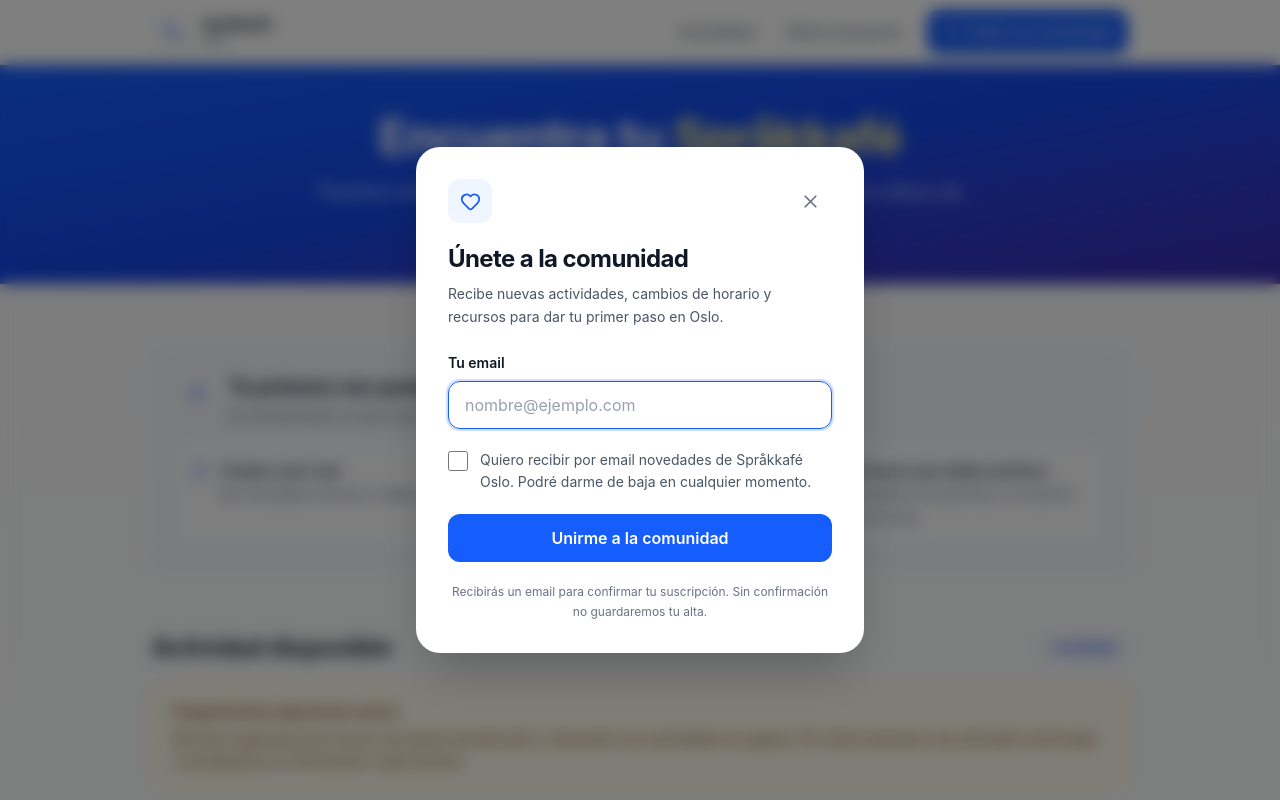
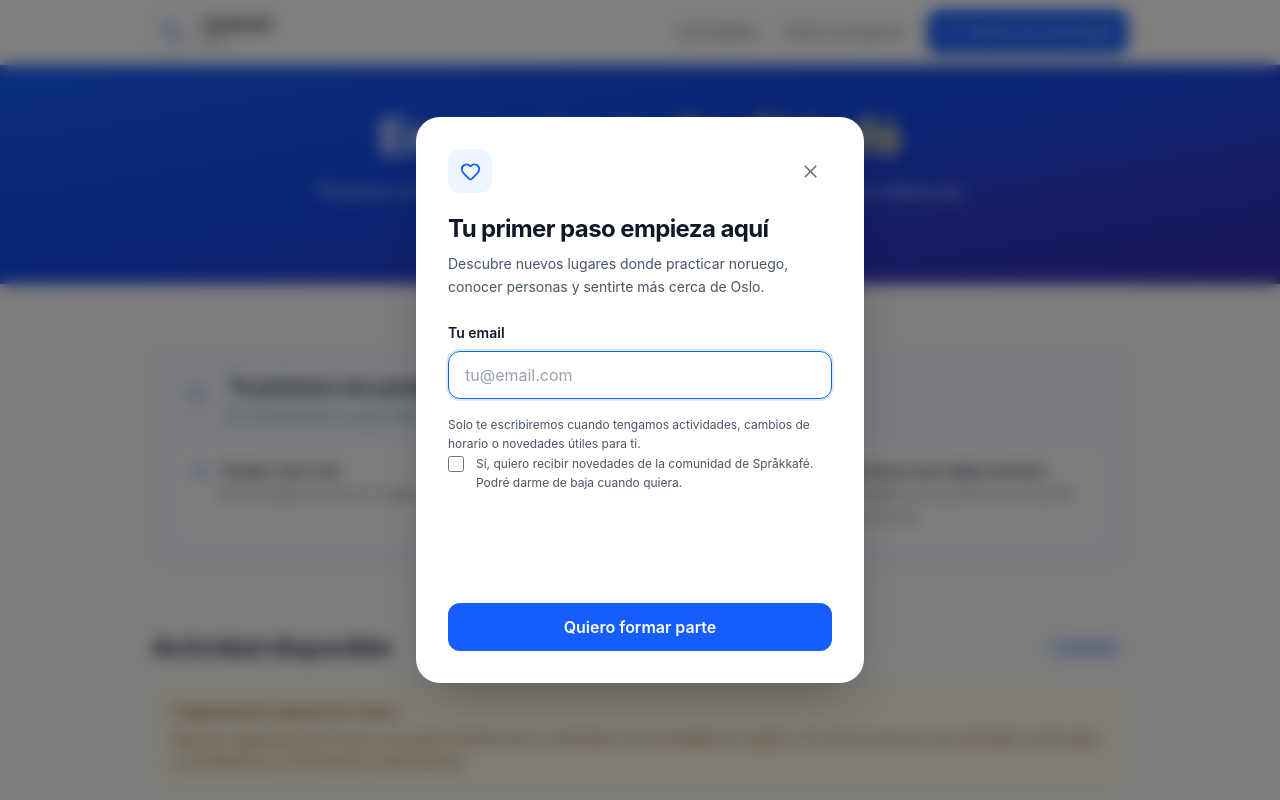
Before and after one commit to DaniBetanD/sprakkafe-oslo, a React (Vite) app: page / in a window 1280 px wide. Both pictures are taken after a click on the button "Únete a la comunidad". Shown: the top 800 px of the page. Built offline with nearby package versions, Linux system fonts and the light colour scheme.

Commit message:
feat: connect community signup to MailerLite

```diff
--- a/api/subscribe.js
+++ /dev/null
@@ -1,61 +0,0 @@
-const BREVO_DOI_URL = "https://api.brevo.com/v3/contacts/doubleOptinConfirmation";
-const EMAIL_PATTERN = /^[^\s@]+@[^\s@]+\.[^\s@]+$/;
-
-function getSiteUrl(request) {
-    if (process.env.PUBLIC_SITE_URL) return process.env.PUBLIC_SITE_URL;
-    const host = request.headers["x-forwarded-host"] || request.headers.host;
-    const protocol = request.headers["x-forwarded-proto"] || "https";
-    return `${protocol}://${host}`;
-}
-
-export default async function handler(request, response) {
-    if (request.method !== "POST") {
-        response.setHeader("Allow", "POST");
-        return response.status(405).json({ error: "method_not_allowed" });
-    }
-
-    const apiKey = process.env.BREVO_API_KEY;
-    const listId = Number(process.env.BREVO_LIST_ID);
-    const templateId = Number(process.env.BREVO_DOI_TEMPLATE_ID);
-
-    if (!apiKey || !Number.isInteger(listId) || !Number.isInteger(templateId)) {
-        console.error("Community signup is missing Brevo configuration.");
-        return response.status(503).json({ error: "service_unavailable" });
-    }
-
-    const email = String(request.body?.email || "").trim().toLowerCase();
-    const consent = request.body?.consent === true;
-    const website = String(request.body?.website || "").trim();
-
-    if (website) return response.status(200).json({ ok: true });
-    if (!EMAIL_PATTERN.test(email) || !consent) {
-        return response.status(400).json({ error: "invalid_request" });
-    }
-
-    try {
-        const brevoResponse = await fetch(BREVO_DOI_URL, {
-            method: "POST",
-            headers: {
-                accept: "application/json",
-                "api-key": apiKey,
-                "content-type": "application/json",
-            },
-            body: JSON.stringify({
-                email,
-                includeListIds: [listId],
-                redirectionUrl: `${getSiteUrl(request)}/?subscription=confirmed`,
-                templateId,
-            }),
-        });
-
-        if (!brevoResponse.ok) {
-            console.error("Brevo DOI request failed.", brevoResponse.status);
-            return response.status(502).json({ error: "provider_error" });
-        }
-
-        return response.status(201).json({ ok: true });
-    } catch (error) {
-        console.error("Brevo DOI request could not be completed.", error);
-        return response.status(502).json({ error: "provider_error" });
-    }
-}
--- a/src/components/CommunitySignupModal.jsx
+++ b/src/components/CommunitySignupModal.jsx
@@ -1,42 +1,45 @@
-import { useEffect, useRef, useState } from "react";
+import { useEffect, useRef } from "react";
 import { createPortal } from "react-dom";
 import { Heart, X } from "lucide-react";
 
 export default function CommunitySignupModal({ onClose }) {
     const dialogRef = useRef(null);
-    const emailRef = useRef(null);
-    const [status, setStatus] = useState("idle");
-
-    async function handleSubmit(event) {
-        event.preventDefault();
-        setStatus("submitting");
-        const formData = new FormData(event.currentTarget);
-
-        try {
-            const response = await fetch("/api/subscribe", {
-                method: "POST",
-                headers: { "content-type": "application/json" },
-                body: JSON.stringify({
-                    email: formData.get("email"),
-                    consent: formData.get("consent") === "on",
-                    website: formData.get("website"),
-                }),
-            });
-
-            if (!response.ok) throw new Error("Subscription request failed");
-            setStatus("success");
-        } catch {
-            setStatus("error");
-        }
-    }
+    const recaptchaRef = useRef(null);
 
     useEffect(() => {
         const appRoot = document.getElementById("root");
         const previousOverflow = document.body.style.overflow;
         const previousFocus = document.activeElement;
+
         appRoot.setAttribute("inert", "");
         document.body.style.overflow = "hidden";
-        emailRef.current?.focus();
+        dialogRef.current?.querySelector('input[type="email"]')?.focus();
+
+        const renderRecaptcha = () => {
+            if (!recaptchaRef.current || !window.grecaptcha) return;
+            window.grecaptcha.ready(() => {
+                if (recaptchaRef.current?.childElementCount === 0) {
+                    window.grecaptcha.render(recaptchaRef.current, {
+                        sitekey: "6Lf1KHQUAAAAAFNKEX1hdSWCS3mRMv4FlFaNslaD",
+                    });
+                }
+            });
+        };
+
+        let recaptchaScript = document.querySelector('script[data-sprakkafe-recaptcha]');
+        if (window.grecaptcha) {
+            renderRecaptcha();
+        } else if (recaptchaScript) {
+            recaptchaScript.addEventListener("load", renderRecaptcha);
+        } else {
+            recaptchaScript = document.createElement("script");
+            recaptchaScript.src = "https://www.google.com/recaptcha/api.js?render=explicit";
+            recaptchaScript.async = true;
+            recaptchaScript.defer = true;
+            recaptchaScript.dataset.sprakkafeRecaptcha = "true";
+            recaptchaScript.addEventListener("load", renderRecaptcha);
+            document.head.appendChild(recaptchaScript);
+        }
 
         const handleKeyDown = (event) => {
             if (event.key === "Escape") {
@@ -46,7 +49,7 @@ export default function CommunitySignupModal({ onClose }) {
             if (event.key !== "Tab") return;
 
             const elements = dialogRef.current?.querySelectorAll(
-                'input, button:not([disabled]), [tabindex]:not([tabindex="-1"])',
+                'input, button:not([disabled]), a[href], [tabindex]:not([tabindex="-1"])',
             );
             if (!elements?.length) return;
             const firstElement = elements[0];
@@ -63,6 +66,7 @@ export default function CommunitySignupModal({ onClose }) {
 
         document.addEventListener("keydown", handleKeyDown);
         return () => {
+            recaptchaScript?.removeEventListener("load", renderRecaptcha);
             appRoot.removeAttribute("inert");
             document.body.style.overflow = previousOverflow;
             document.removeEventListener("keydown", handleKeyDown);
@@ -83,11 +87,15 @@ export default function CommunitySignupModal({ onClose }) {
                 role="dialog"
                 aria-modal="true"
                 aria-labelledby="community-modal-title"
-                aria-describedby="community-modal-description community-form-status"
-                className="max-h-[92vh] w-full max-w-md overflow-y-auto rounded-t-3xl bg-white p-6 shadow-2xl sm:rounded-3xl sm:p-8"
+                aria-describedby="community-modal-description"
+                tabIndex="-1"
+                className="max-h-[92vh] w-full max-w-md overflow-y-auto rounded-t-3xl bg-white p-6 shadow-2xl outline-none sm:rounded-3xl sm:p-8"
             >
                 <div className="mb-5 flex items-start justify-between gap-4">
-                    <div className="flex h-11 w-11 shrink-0 items-center justify-center rounded-xl bg-blue-50 text-blue-600" aria-hidden="true">
+                    <div
+                        className="flex h-11 w-11 shrink-0 items-center justify-center rounded-xl bg-blue-50 text-blue-600"
+                        aria-hidden="true"
+                    >
                         <Heart size={21} />
                     </div>
                     <button
@@ -100,83 +108,61 @@ export default function CommunitySignupModal({ onClose }) {
                     </button>
                 </div>
 
-                {status === "success" ? (
-                    <div role="status" className="space-y-3">
-                        <h2 id="community-modal-title" className="text-2xl font-bold tracking-tight text-gray-900">
-                            Revisa tu email
-                        </h2>
-                        <p id="community-modal-description" className="text-sm leading-relaxed text-gray-600">
-                            Te hemos enviado un enlace para confirmar que quieres unirte. Tu suscripción solo se activará después de pulsarlo.
-                        </p>
-                        <button
-                            type="button"
-                            onClick={onClose}
-                            className="min-h-12 w-full rounded-xl bg-blue-600 px-6 font-semibold text-white transition hover:bg-blue-700 focus-visible:outline-none focus-visible:ring-2 focus-visible:ring-blue-600 focus-visible:ring-offset-2"
-                        >
-                            Entendido
-                        </button>
-                    </div>
-                ) : (
-                    <>
-                        <h2 id="community-modal-title" className="text-2xl font-bold tracking-tight text-gray-900">
-                            Únete a la comunidad
-                        </h2>
-                        <p id="community-modal-description" className="mt-2 text-sm leading-relaxed text-gray-600">
-                            Recibe nuevas actividades, cambios de horario y recursos para dar tu primer paso en Oslo.
-                        </p>
+                <h2 id="community-modal-title" className="text-2xl font-bold tracking-tight text-gray-900">
+                    Tu primer paso empieza aquí
+                </h2>
+                <p id="community-modal-description" className="mt-2 text-sm leading-relaxed text-gray-600">
+                    Descubre nuevos lugares donde practicar noruego, conocer personas y sentirte más cerca de Oslo.
+                </p>
 
-                <form className="mt-6 space-y-5" onSubmit={handleSubmit}>
+                <form
+                    className="mt-6 space-y-4"
+                    action="https://assets.mailerlite.com/jsonp/2519322/forms/193542070263088770/subscribe"
+                    method="post"
+                    target="_blank"
+                >
                     <div>
                         <label htmlFor="community-email" className="mb-2 block text-sm font-semibold text-gray-900">
                             Tu email
                         </label>
                         <input
-                            ref={emailRef}
                             id="community-email"
-                            name="email"
                             type="email"
-                            inputMode="email"
+                            name="fields[email]"
                             autoComplete="email"
                             required
-                            placeholder="nombre@ejemplo.com"
-                            className="min-h-12 w-full rounded-xl border border-gray-300 px-4 text-base text-gray-900 outline-none transition placeholder:text-gray-400 focus:border-blue-600 focus:ring-2 focus:ring-blue-600/20"
+                            placeholder="tu@email.com"
+                            className="min-h-12 w-full rounded-xl border border-gray-300 px-4 text-base text-gray-900 outline-none transition placeholder:text-gray-400 focus:border-blue-600 focus:ring-2 focus:ring-blue-100"
                         />
                     </div>
 
-                    <div className="absolute -left-[9999px]" aria-hidden="true">
-                        <label htmlFor="community-website">No rellenar este campo</label>
-                        <input id="community-website" name="website" type="text" tabIndex="-1" autoComplete="off" />
-                    </div>
+                    <p className="text-xs leading-relaxed text-gray-600">
+                        Solo te escribiremos cuando tengamos actividades, cambios de horario o novedades útiles para ti.
+                    </p>
 
-                    <label className="flex cursor-pointer items-start gap-3 text-sm leading-relaxed text-gray-600">
+                    <label className="flex items-start gap-3 text-xs leading-relaxed text-gray-600">
                         <input
-                            name="consent"
                             type="checkbox"
                             required
-                            className="mt-0.5 h-5 w-5 shrink-0 rounded border-gray-300 accent-blue-600"
+                            className="mt-0.5 h-4 w-4 shrink-0 rounded border-gray-300 text-blue-600 focus:ring-blue-600"
                         />
                         <span>
-                            Quiero recibir por email novedades de Språkkafé Oslo. Podré darme de baja en cualquier momento.
+                            Sí, quiero recibir novedades de la comunidad de Språkkafé. Podré darme de baja cuando quiera.
                         </span>
                     </label>
 
+                    <div ref={recaptchaRef} className="min-h-[78px] max-w-full overflow-hidden" />
+
+                    <input type="hidden" name="ml-submit" value="1" />
+                    <input type="hidden" name="anticsrf" value="true" />
+
                     <button
                         type="submit"
-                        disabled={status === "submitting"}
-                        aria-describedby="community-form-status"
-                        className="min-h-12 w-full rounded-xl bg-blue-600 px-6 font-semibold text-white transition hover:bg-blue-700 disabled:cursor-wait disabled:bg-blue-400 focus-visible:outline-none focus-visible:ring-2 focus-visible:ring-blue-600 focus-visible:ring-offset-2"
+                        className="min-h-12 w-full rounded-xl bg-blue-600 px-4 font-semibold text-white transition hover:bg-blue-700 focus-visible:outline-none focus-visible:ring-2 focus-visible:ring-blue-600 focus-visible:ring-offset-2"
                     >
-                        {status === "submitting" ? "Enviando…" : "Unirme a la comunidad"}
+                        Quiero formar parte
                     </button>
-                    <p id="community-form-status" role={status === "error" ? "alert" : undefined}
-                        className={`text-center text-xs leading-relaxed ${status === "error" ? "text-red-700" : "text-gray-500"}`}>
-                        {status === "error"
-                            ? "No hemos podido enviar la confirmación. Inténtalo de nuevo en unos minutos."
-                            : "Recibirás un email para confirmar tu suscripción. Sin confirmación no guardaremos tu alta."}
-                    </p>
                 </form>
-                    </>
-                )}
             </div>
         </div>,
         document.body,
```
